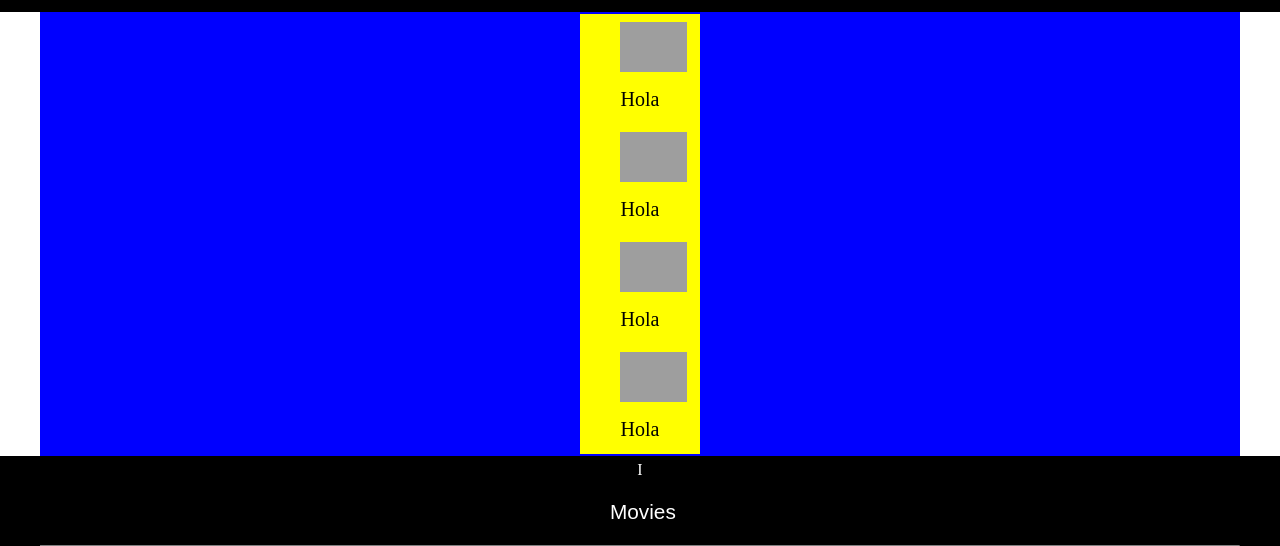
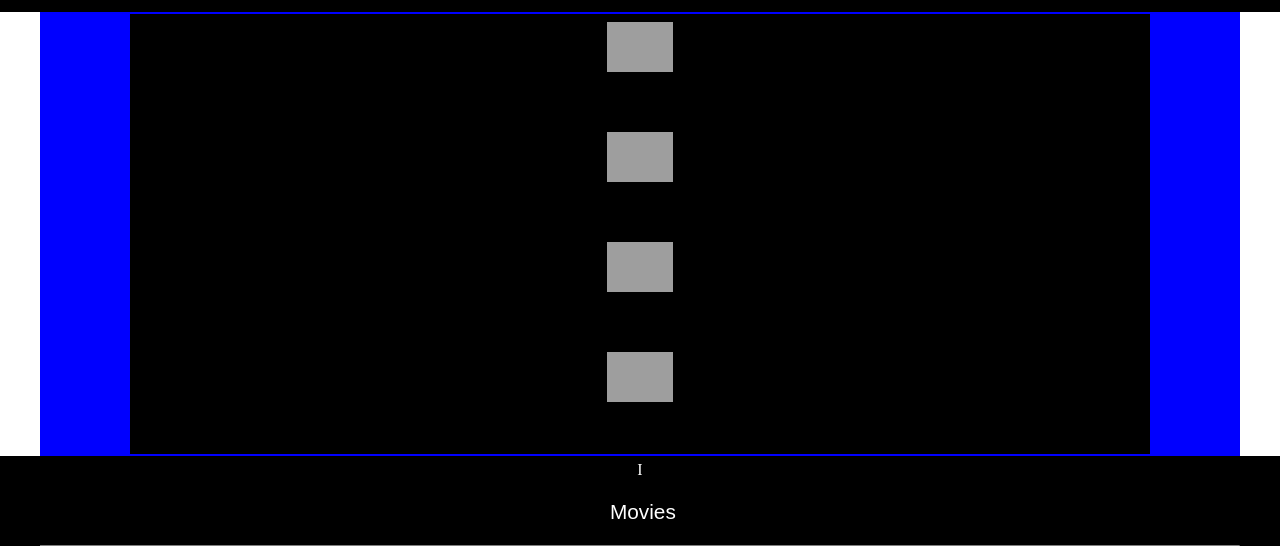
Before and after one commit to stev0025/Jagger-Cinema, a PHP site: page /movie.html in a window 1280 px wide. Shown: the part 126-672 px from the top of the page. Run offline with PHP 8.4, Linux system fonts and the light colour scheme; grey boxes are pictures that could not be loaded.

Commit message:
Nav box stuff

```diff
--- a/CODE CODE CODE CODE !!!!/11-10-2018/design_2.css
+++ b/CODE CODE CODE CODE !!!!/11-10-2018/design_2.css
@@ -102,10 +102,10 @@ body {
     margin: auto;
 }
 #nav_box {
-    background-color: yellow;
+    background-color: black;
     padding: 8px 10px 5px 10px;
-    display:block;
-    width: 100px;
+    display:inline-block;
+    width: 1000px;
 
 }
 #nav_box_pict {
```
Also changed, not shown: CODE CODE CODE CODE !!!!/11-10-2018/homepage.html (+9 -4 lines).
